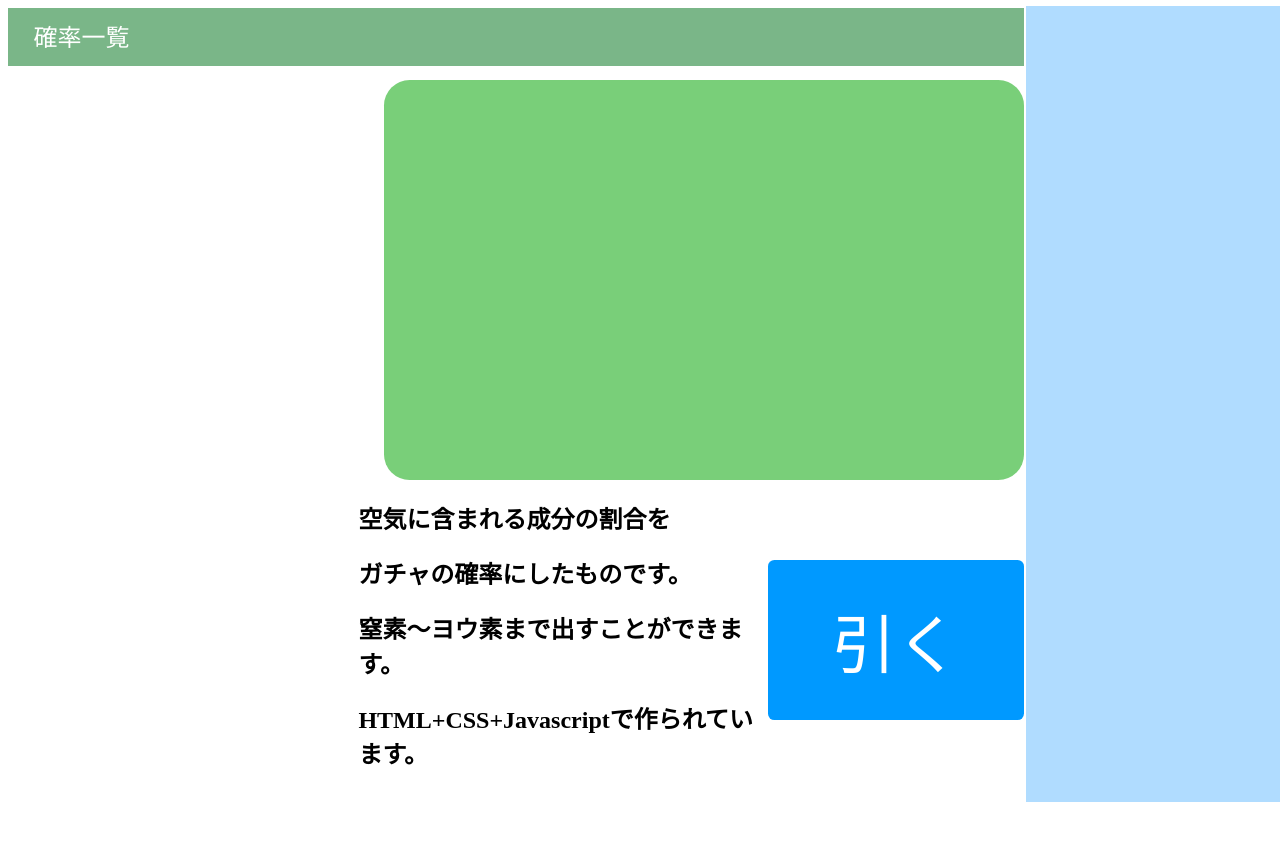
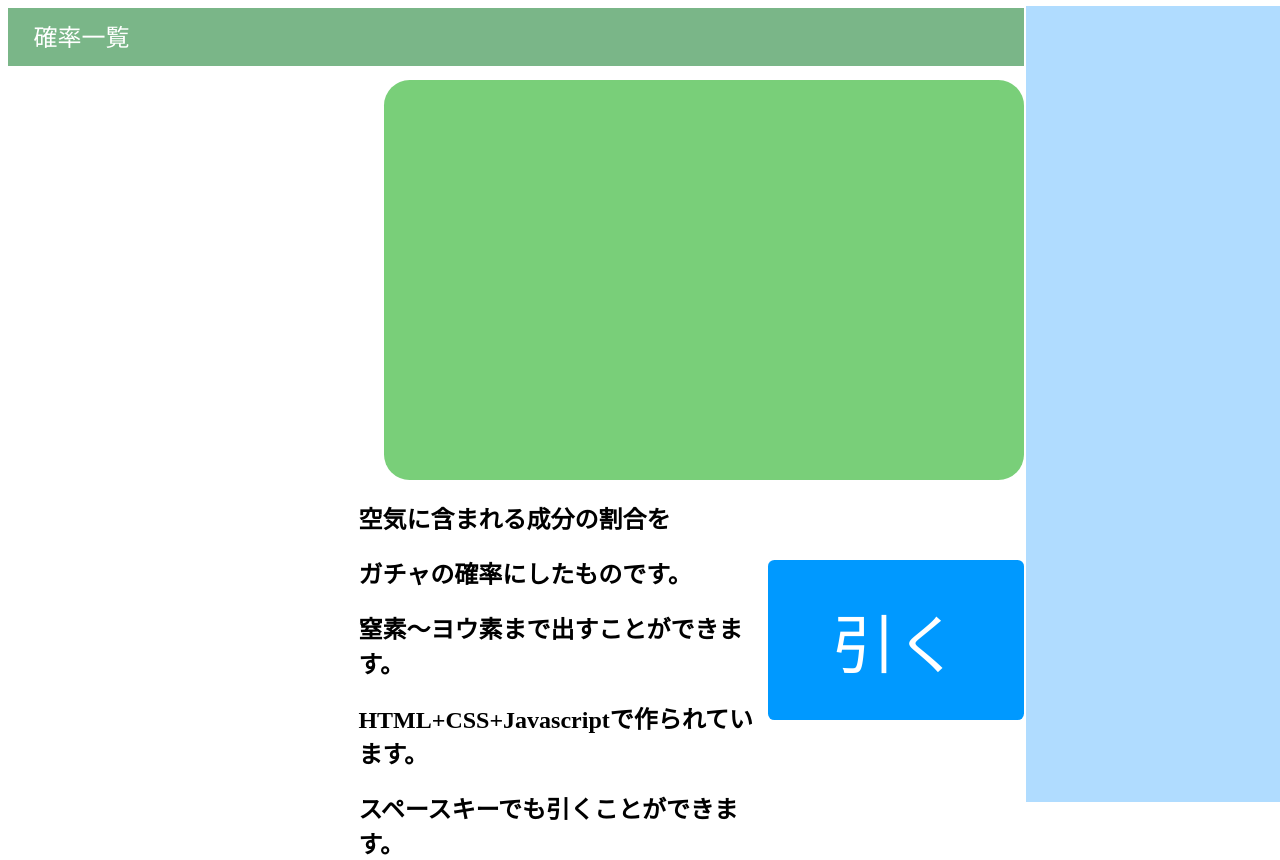
Before and after one commit to legrs/air-gacha, a plain HTML site: page index.html in a window 1280 px wide. Before the commit the page ends 804 px from the top, so only its background shows below. Drawn offline with Linux system fonts and the light colour scheme.

Commit message:
Update index.html

```diff
--- a/index.html
+++ b/index.html
@@ -99,6 +99,7 @@
         <h2>ガチャの確率にしたものです。</h2>
         <h2>窒素～ヨウ素まで出すことができます。</h2>
         <h2>HTML+CSS+Javascriptで作られています。</h2>
+        <h2>スペースキーでも引くことができます。</h2>
     </div>
     <div class="list" id="history">
         <h3 id="h33"></h3>
```
